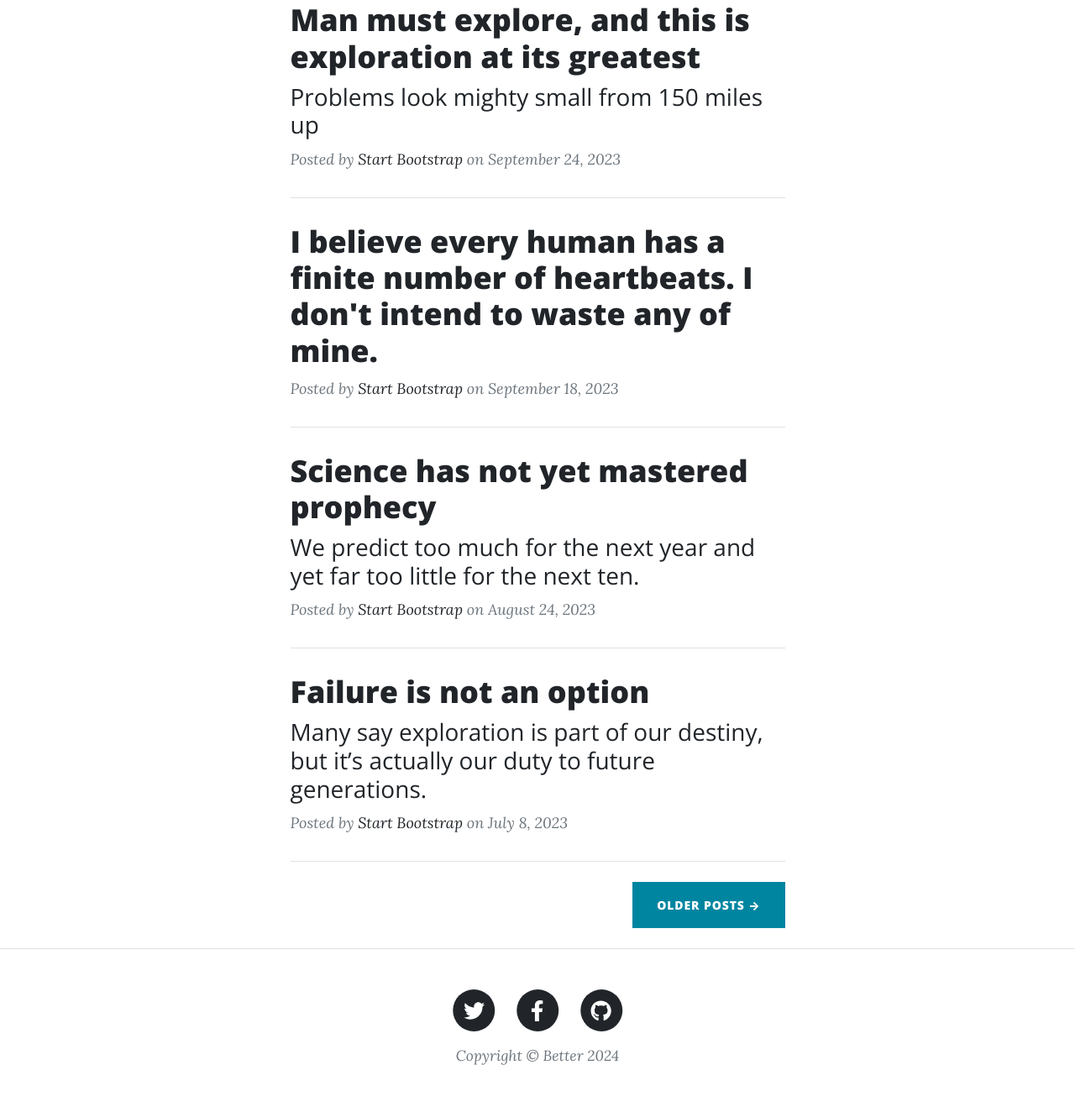
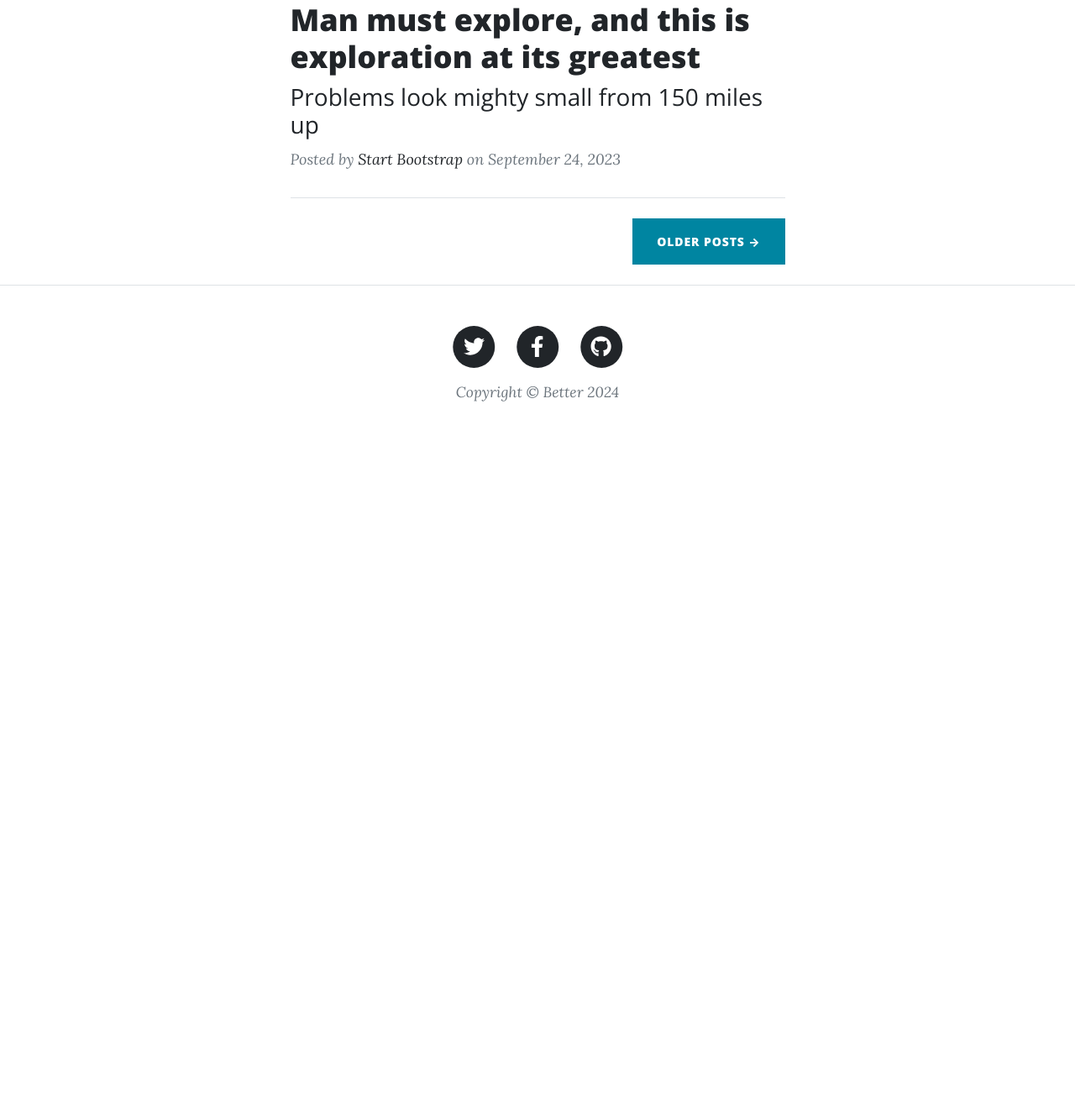
Before and after one commit to Leerlandais/homeConnection, a PHP site: page / in a window 1280 px wide; the page is wider, and only the part inside the window is pictured. Shown: the part 914-2232 px from the top of that part at 84% size. After the commit the page ends 1392 px from the top of that part, so only its background shows below. Run offline with PHP 8.4, Linux system fonts and the light colour scheme; data comes from the database, SQL or seed files in the repository; a stand-in replaces the project's code that opens the database connection; some libraries are stand-ins or nearby versions.

Commit message:
time for JS

```diff
--- a/model/CategoryModel.php
+++ b/model/CategoryModel.php
@@ -29,7 +29,7 @@ if ($cleanedSlug == "nouser") {
     ";
 
 }else {
-    $sql = "SELECT SUBSTRING(n.content, 1, 100) AS con, n.slug, n.title, n.date_published, c.title, u.thename
+    $sql = "SELECT SUBSTRING(n.content, 1, 100) AS con, n.slug, n.title AS ntit, n.date_published, c.title, u.thename
             FROM news n
             JOIN news_has_category h ON h.news_idnews = n.idnews
             LEFT JOIN category c ON c.idcategory = h.category_idcategory
--- a/view/homepage.view.php
+++ b/view/homepage.view.php
@@ -16,7 +16,7 @@
 <body>
     <?php
 require_once "inc/menu.view.php";
-require_once 'inc/header.view.php'
+ require_once 'inc/header.view.php'
     ?>
         <!-- Page Header-->
 
@@ -34,45 +34,6 @@ require_once 'inc/header.view.php'
                             Posted by
                             <a href="#!">Start Bootstrap</a>
                             on September 24, 2023
-                        </p>
-                    </div>
-                    <!-- Divider-->
-                    <hr class="my-4" />
-                    <!-- Post preview-->
-                    <div class="post-preview">
-                        <a href="post.html"><h2 class="post-title">I believe every human has a finite number of heartbeats. I don't intend to waste any of mine.</h2></a>
-                        <p class="post-meta">
-                            Posted by
-                            <a href="#!">Start Bootstrap</a>
-                            on September 18, 2023
-                        </p>
-                    </div>
-                    <!-- Divider-->
-                    <hr class="my-4" />
-                    <!-- Post preview-->
-                    <div class="post-preview">
-                        <a href="post.html">
-                            <h2 class="post-title">Science has not yet mastered prophecy</h2>
-                            <h3 class="post-subtitle">We predict too much for the next year and yet far too little for the next ten.</h3>
-                        </a>
-                        <p class="post-meta">
-                            Posted by
-                            <a href="#!">Start Bootstrap</a>
-                            on August 24, 2023
-                        </p>
-                    </div>
-                    <!-- Divider-->
-                    <hr class="my-4" />
-                    <!-- Post preview-->
-                    <div class="post-preview">
-                        <a href="post.html">
-                            <h2 class="post-title">Failure is not an option</h2>
-                            <h3 class="post-subtitle">Many say exploration is part of our destiny, but it’s actually our duty to future generations.</h3>
-                        </a>
-                        <p class="post-meta">
-                            Posted by
-                            <a href="#!">Start Bootstrap</a>
-                            on July 8, 2023
                         </p>
                     </div>
                     <!-- Divider-->
--- a/view/inc/header.view.php
+++ b/view/inc/header.view.php
@@ -10,32 +10,8 @@
                     <span class="subheading">Petit exercice</span>
                     <p>Dans model/NewsModel.php, créez une fonction qui va charger toutes les News publiéeavec le titre, la date de publication, les 250 premiers caractères de l'article (spossible ne pas couper dans les mots ), thename de l'auteur par ordre de publicatiodécroissante. rajouter les catégories si possible (même liens que dans le menu)</p>
                     <p>affichez ces articles à la place des faux articles ci-dessous</p>
-                    <?php
-                        }else if (isset($_GET["showCat"]) && count($catSlug) == 0) {
-                            ?>
-                            <p>Il n'y a pas encore d'article à ce categorie</p>
-                            <?php
-                        }else if (isset($catSlug)) {
-                            //   var_dump($catSlug);
-                            foreach ($catSlug as $cs) :
-                              // make this prettier
-                              // make slugLinks display relevant article
-                              ?>
-                                    <div id="showCats">
-                                    <?php if(isset($cs["thename"])) echo "Ecris par " .$cs["thename"]?>
-                                        <a href="?showArt=<?=$cs["slug"]?>"><p><?=$cs["con"]?>...</p></a>
-                                        <p id="dateP"><?=$cs["date_published"]?></p>
-                                    </div>
-                            <?php
-                        endforeach;
-                    }else if (isset($_GET["showArt"])) {
+                       <?php } ?>
 
-                        foreach($artSlug as $as) : ?>
-                            <h3><?=$as["title"]?></h3>
-                            <h5>Par <?php if(isset($as["thename"])) echo $as["thename"]?></h5>
-                            <h5>Le <?=$as["date_published"]?></h5>
-                        <p><?=($as["content"]);?></p>
-                    <?php endforeach; }?>
 
 
                 </div>
```
